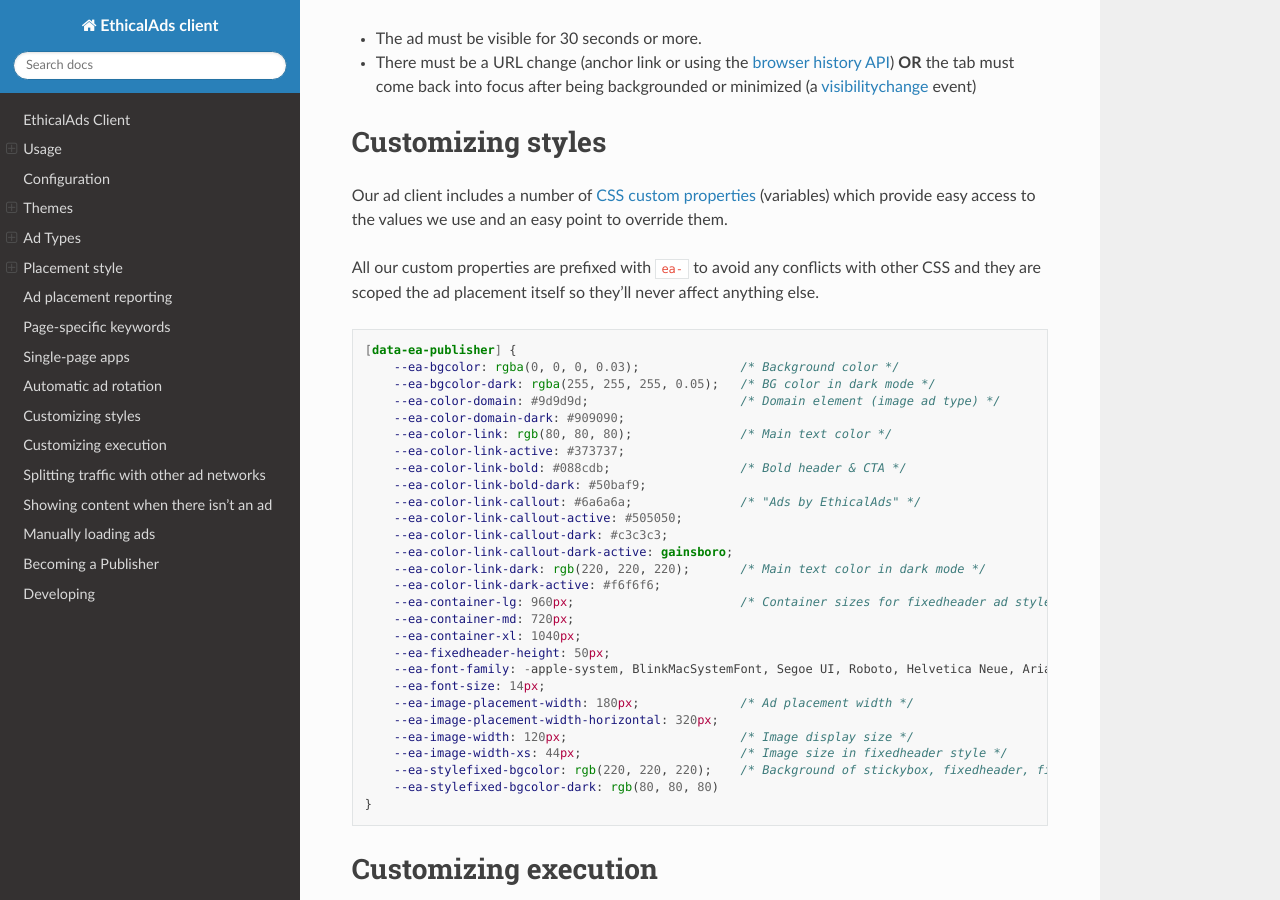
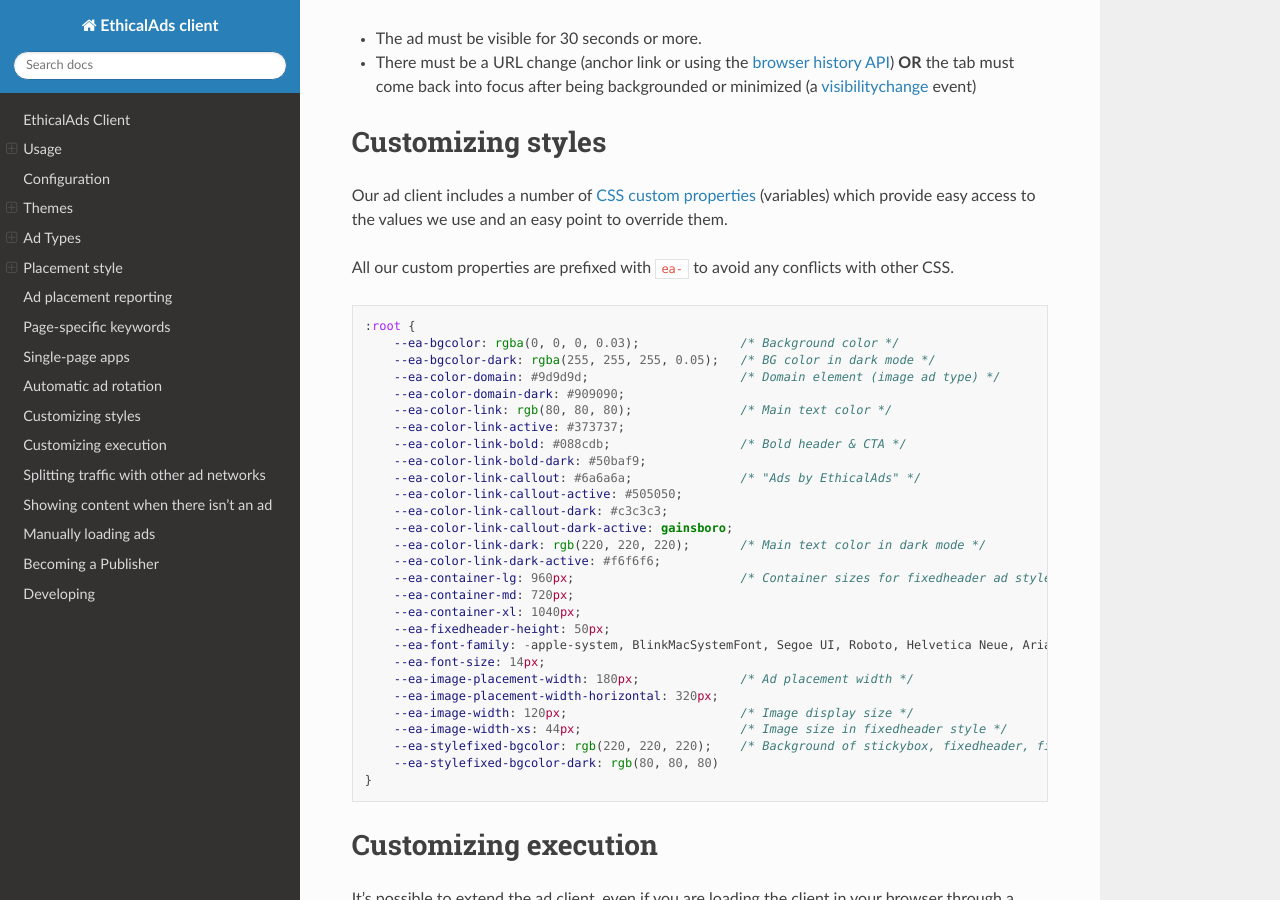
Before and after one commit to readthedocs/ethical-ad-client, a Sphinx documentation site: the page built from docs/index.rst, in a window 1280 px wide and 900 px high, scrolled down 10270 px. Built offline with Sphinx 7.4.7 and the Read the Docs theme 3.1.0, drawn with Linux system fonts in a browser that asks for light colours; comment, search, counter and statistics services are not loaded.

Commit message:
Add a layer to make overriding easier

```diff
--- a/docs/index.rst
+++ b/docs/index.rst
@@ -477,12 +477,11 @@
 Our ad client includes a number of `CSS custom properties`_ (variables)
 which provide easy access to the values we use and an easy point to override them.
 
-All our custom properties are prefixed with ``ea-`` to avoid any conflicts with other CSS
-and they are scoped the ad placement itself so they'll never affect anything else.
+All our custom properties are prefixed with ``ea-`` to avoid any conflicts with other CSS.
 
 .. code:: css
 
-    [data-ea-publisher] {
+    :root {
         --ea-bgcolor: rgba(0, 0, 0, 0.03);              /* Background color */
         --ea-bgcolor-dark: rgba(255, 255, 255, 0.05);   /* BG color in dark mode */
         --ea-color-domain: #9d9d9d;                     /* Domain element (image ad type) */
```
Also changed, not shown: styles.scss (+7 -2 lines), 2 other files.
